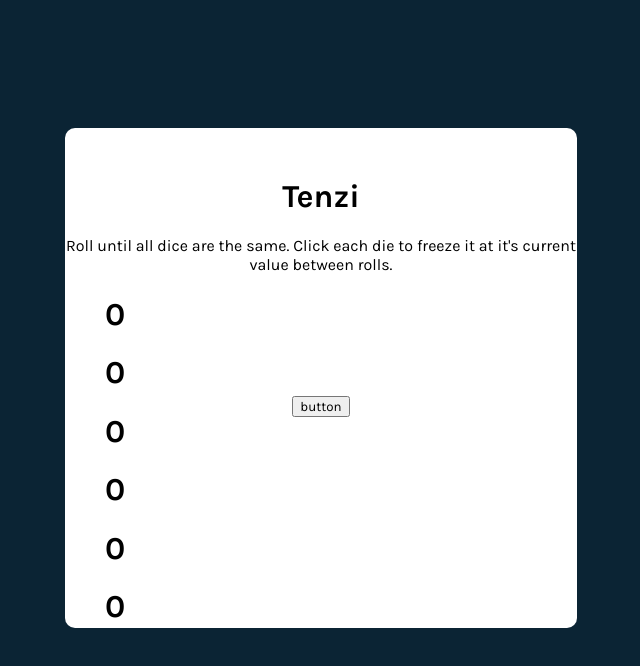
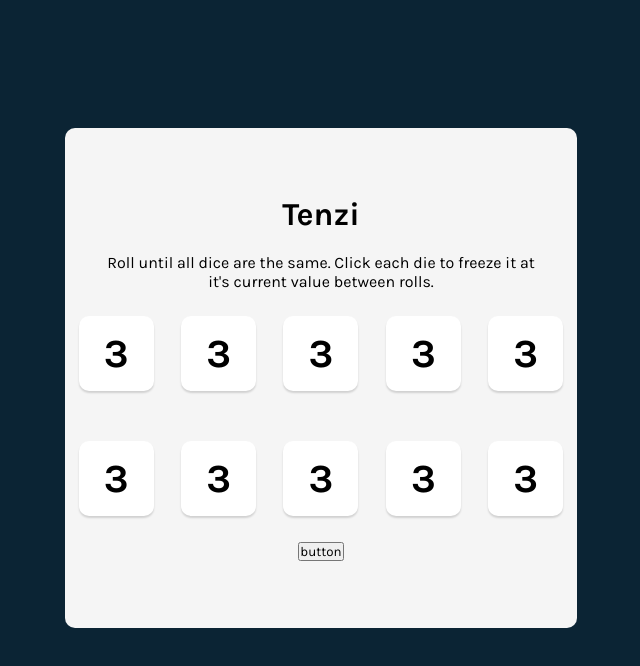
Before and after one commit to ConnorBabaCodes/Tenzi-game, a React (Vite) app: page / in a window 1280 px wide. Shown: the top 666 px of the page, without its empty margins (319-959 px from the left). Built offline with nearby package versions, Linux system fonts and the light colour scheme.

Commit message:
basic styling applied, added algorithm for dice rolls

```diff
--- a/src/App.jsx
+++ b/src/App.jsx
@@ -4,6 +4,17 @@ import Die from './assets/components/Die'
 
 
 function App() {
+
+
+
+function allNumbers() {
+  let numberArray = []
+  for(let i = 0; i < 10; i++) {
+    numberArray.push(Math.floor(Math.random() * 7))
+  }
+  return numberArray
+}
+
 
 
   return (
@@ -14,12 +25,16 @@ function App() {
         <p>Roll until all dice are the same. Click each die to freeze it at it's current value between rolls.</p>
         </div>
         <div className="die-container">
-          <Die />
-          <Die />
-          <Die />
-          <Die />
-          <Die />
-          <Die />
+          <Die value={3}/>
+          <Die value={3}/>
+          <Die value={3}/>
+          <Die value={3}/>
+          <Die value={3}/>
+          <Die value={3}/>
+          <Die value={3}/>
+          <Die value={3}/>
+          <Die value={3}/>
+          <Die value={3}/>
         </div>
         <div className="button-container">
 
--- a/src/assets/components/Die.jsx
+++ b/src/assets/components/Die.jsx
@@ -1,9 +1,9 @@
 import React from 'react'
 
-export default function Die() {
+export default function Die(props) {
 return (
     <div className="die-box">
-    <h1>0</h1>
+    <h1 className="number">{props.value}</h1>
 </div>
 )
 
--- a/src/index.css
+++ b/src/index.css
@@ -1,6 +1,8 @@
 * {
     box-sizing: border-box;
     font-family: karla, sans-serif;
+    padding: 0;
+    margin: 0;
 }
 
 body {
@@ -16,18 +18,43 @@ body {
     margin-top:  10%;
     text-align: center;
     border-radius: 10px;
+    background-color: #f5f5f5;
+    display: flex;
+    flex-direction: column;
+    align-items: center;
+    justify-content: center;
 }
 
+
+.text-container {
+    padding: 0px 30px 0px 30px;
+}
 .title {
-    padding-top: 50px;
+    padding-bottom: 20px;
 }
 
-.test {
-    width: 20px;
-    background-color: yellow;
+
+.die-container {
+    width: 100%;
+    height: 50%;
+    display: grid;
+    grid-template-columns: 1fr 1fr 1fr 1fr 1fr;
+    justify-items: center;
+    align-content: space-around;
+
 }
 
-.die-container {
-    width: 100px;
-    height: 100px;
+.die-box {
+    border-radius: 10px;
+    width: 75px;
+    height: 75px;
+    display: flex;
+    justify-content: center;
+    align-items: center;
+    background-color: white;
+    box-shadow: 0px 2px 2px rgba(0, 0, 0, 0.15);
 }
+
+.number {
+    font-size: 2.5rem;
+}
```
